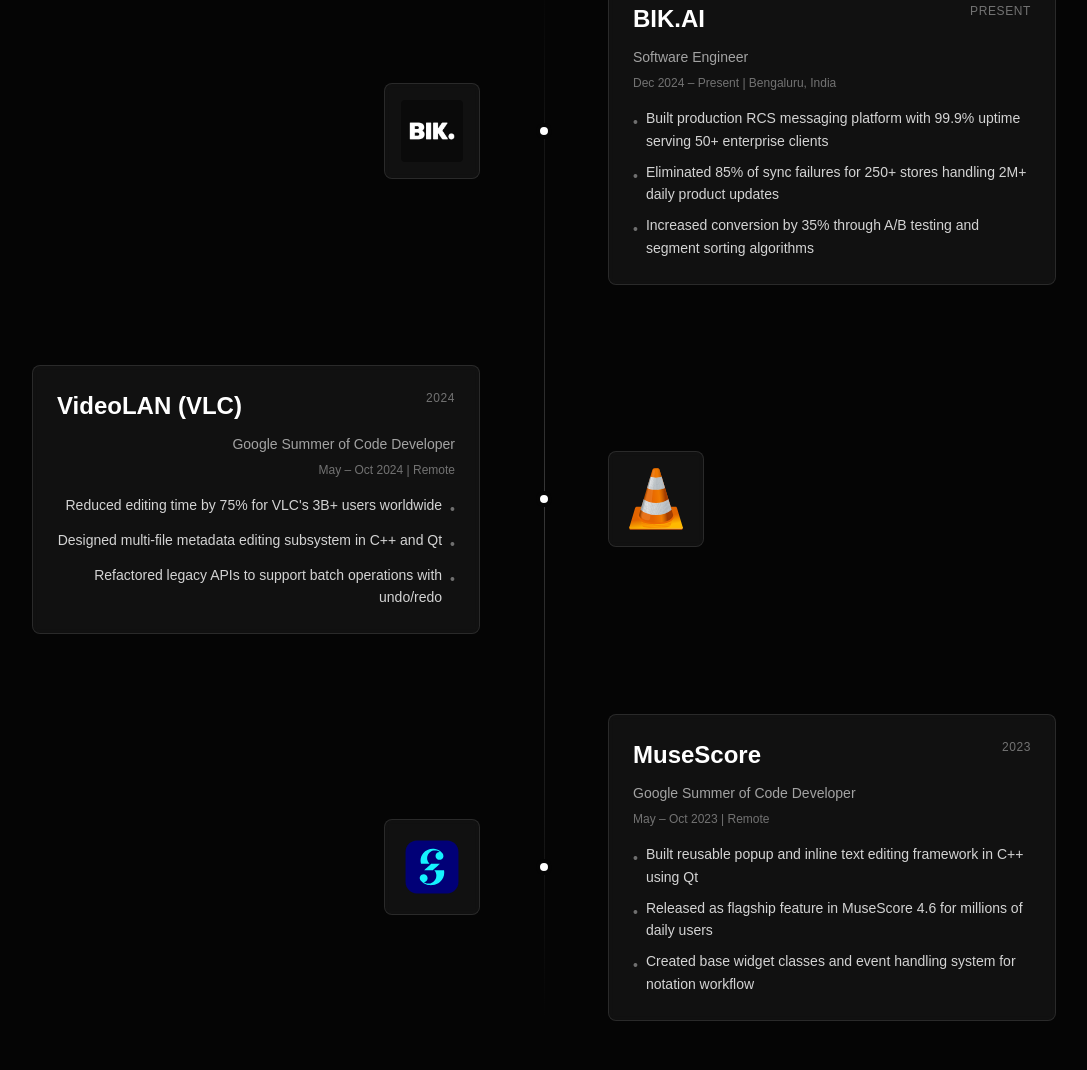
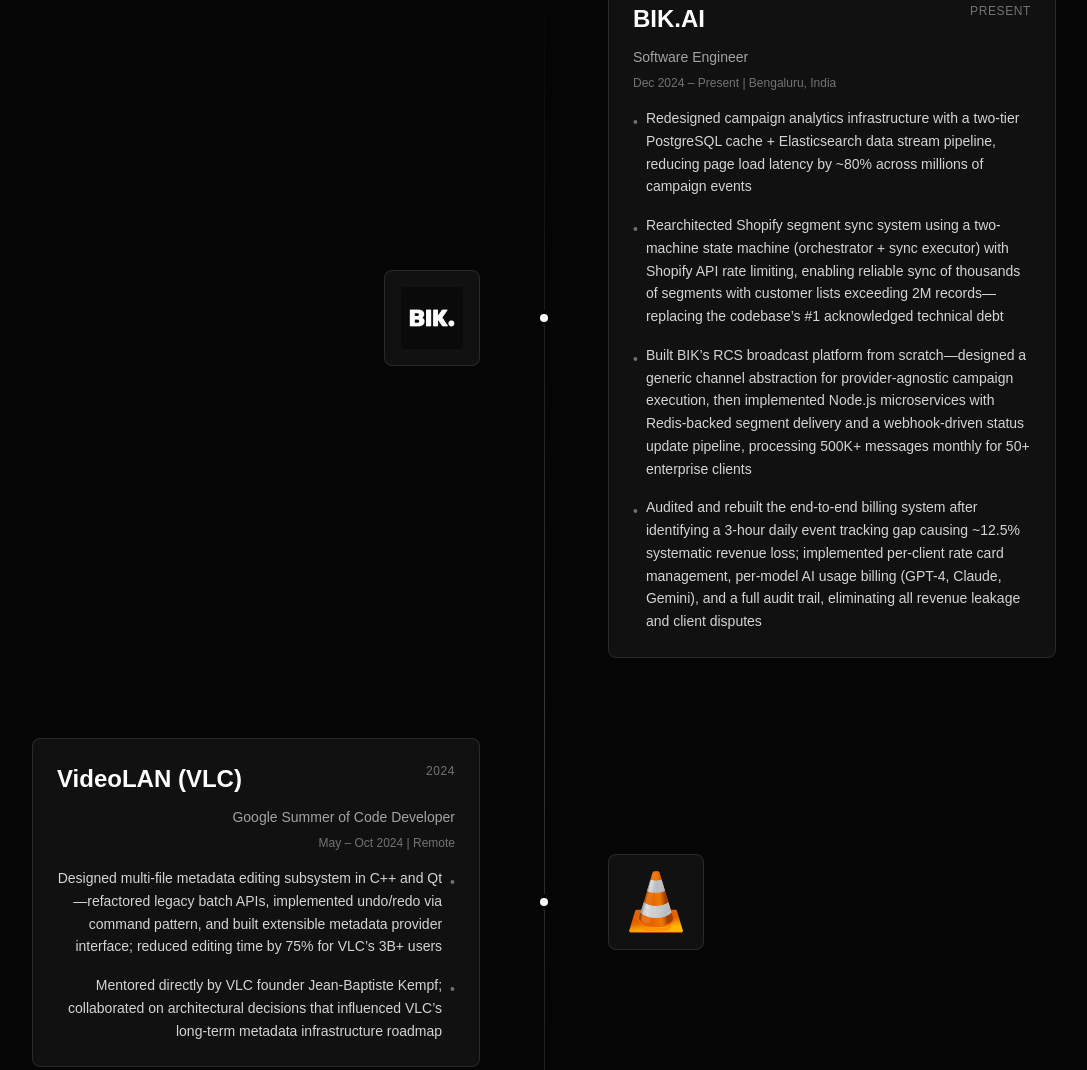
Before and after one commit to octopols/portfolio, a website: page index.html in a window 1280 px wide. Shown: the part 951-2021 px from the top of the page, without its empty margins (96-1183 px from the left). Drawn offline with nearby package versions, Linux system fonts and the light colour scheme; no server answers.

Commit message:
Content Update

```diff
--- a/index.html
+++ b/index.html
@@ -562,27 +562,50 @@
                         Dec 2024 – Present | Bengaluru, India
                       </p>
                       <ul
-                        class="space-y-2 text-sm text-neutral-300 leading-relaxed"
+                        class="space-y-4 text-sm text-neutral-300 leading-relaxed"
                       >
                         <li class="flex items-start gap-2">
                           <span class="text-white/40 mt-1">•</span>
                           <span
-                            >Built production RCS messaging platform with 99.9%
-                            uptime serving 50+ enterprise clients</span
+                            >Redesigned campaign analytics infrastructure with
+                            a two-tier PostgreSQL cache + Elasticsearch data
+                            stream pipeline, reducing page load latency by ~80%
+                            across millions of campaign events</span
                           >
                         </li>
                         <li class="flex items-start gap-2">
                           <span class="text-white/40 mt-1">•</span>
                           <span
-                            >Eliminated 85% of sync failures for 250+ stores
-                            handling 2M+ daily product updates</span
+                            >Rearchitected Shopify segment sync system using a
+                            two-machine state machine (orchestrator + sync
+                            executor) with Shopify API rate limiting, enabling
+                            reliable sync of thousands of segments with customer
+                            lists exceeding 2M records—replacing the codebase’s
+                            #1 acknowledged technical debt</span
                           >
                         </li>
                         <li class="flex items-start gap-2">
                           <span class="text-white/40 mt-1">•</span>
                           <span
-                            >Increased conversion by 35% through A/B testing and
-                            segment sorting algorithms</span
+                            >Built BIK’s RCS broadcast platform from
+                            scratch—designed a generic channel abstraction for
+                            provider-agnostic campaign execution, then
+                            implemented Node.js microservices with Redis-backed
+                            segment delivery and a webhook-driven status update
+                            pipeline, processing 500K+ messages monthly for 50+
+                            enterprise clients</span
+                          >
+                        </li>
+                        <li class="flex items-start gap-2">
+                          <span class="text-white/40 mt-1">•</span>
+                          <span
+                            >Audited and rebuilt the end-to-end billing system
+                            after identifying a 3-hour daily event tracking gap
+                            causing ~12.5% systematic revenue loss; implemented
+                            per-client rate card management, per-model AI usage
+                            billing (GPT-4, Claude, Gemini), and a full audit
+                            trail, eliminating all revenue leakage and client
+                            disputes</span
                           >
                         </li>
                       </ul>
@@ -645,27 +668,25 @@
                         May – Oct 2024 | Remote
                       </p>
                       <ul
-                        class="space-y-2 text-sm text-neutral-300 leading-relaxed md:text-right"
+                        class="space-y-4 text-sm text-neutral-300 leading-relaxed md:text-right"
                       >
                         <li class="flex items-start gap-2 md:flex-row-reverse">
                           <span class="text-white/40 mt-1">•</span>
                           <span
-                            >Reduced editing time by 75% for VLC's 3B+ users
-                            worldwide</span
+                            >Designed multi-file metadata editing subsystem in
+                            C++ and Qt—refactored legacy batch APIs,
+                            implemented undo/redo via command pattern, and built
+                            extensible metadata provider interface; reduced
+                            editing time by 75% for VLC’s 3B+ users</span
                           >
                         </li>
                         <li class="flex items-start gap-2 md:flex-row-reverse">
                           <span class="text-white/40 mt-1">•</span>
                           <span
-                            >Designed multi-file metadata editing subsystem in
-                            C++ and Qt</span
-                          >
-                        </li>
-                        <li class="flex items-start gap-2 md:flex-row-reverse">
-                          <span class="text-white/40 mt-1">•</span>
-                          <span
-                            >Refactored legacy APIs to support batch operations
-                            with undo/redo</span
+                            >Mentored directly by VLC founder Jean-Baptiste
+                            Kempf; collaborated on architectural decisions that
+                            influenced VLC’s long-term metadata infrastructure
+                            roadmap</span
                           >
                         </li>
                       </ul>
@@ -728,27 +749,23 @@
                         May – Oct 2023 | Remote
                       </p>
                       <ul
-                        class="space-y-2 text-sm text-neutral-300 leading-relaxed"
+                        class="space-y-4 text-sm text-neutral-300 leading-relaxed"
                       >
                         <li class="flex items-start gap-2">
                           <span class="text-white/40 mt-1">•</span>
                           <span
                             >Built reusable popup and inline text editing
-                            framework in C++ using Qt</span
+                            framework in C++ using Qt’s model-view architecture;
+                            shipped as flagship feature in MuseScore 4.6, used
+                            by 10M+ users globally</span
                           >
                         </li>
                         <li class="flex items-start gap-2">
                           <span class="text-white/40 mt-1">•</span>
                           <span
-                            >Released as flagship feature in MuseScore 4.6 for
-                            millions of daily users</span
-                          >
-                        </li>
-                        <li class="flex items-start gap-2">
-                          <span class="text-white/40 mt-1">•</span>
-                          <span
-                            >Created base widget classes and event handling
-                            system for notation workflow</span
+                            >Established extensible widget infrastructure
+                            patterns adopted by subsequent GSoC contributors
+                            across the codebase</span
                           >
                         </li>
                       </ul>
```
